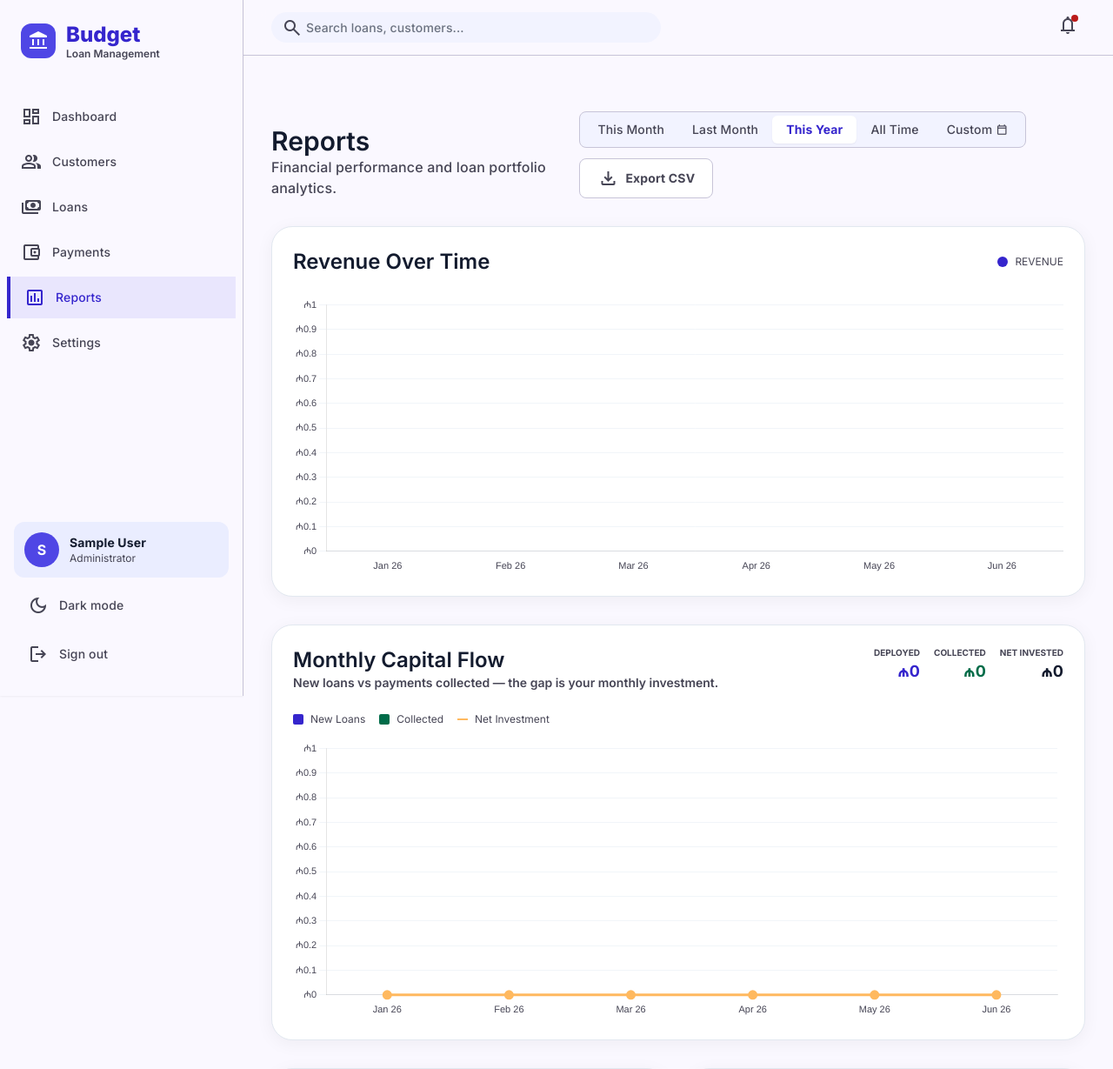
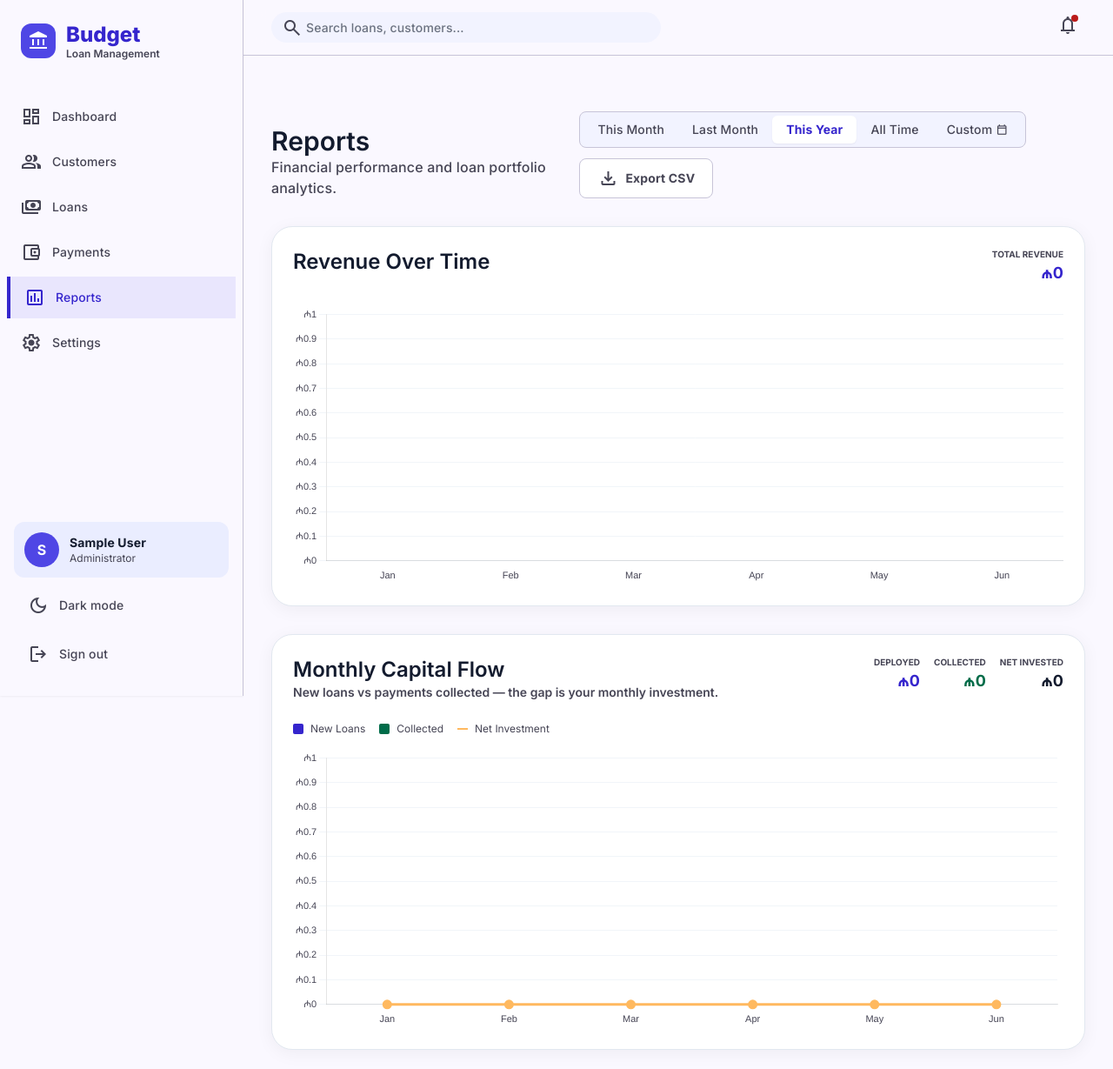
Before and after one commit to codeguy085/Budget, a Django app: page /reports/ in a window 1280 px wide. Shown: the top 1229 px of the page at 87% size. Run offline with Django 5.2, Linux system fonts and the light colour scheme; the visitor is signed in with stand-in values (Sample User, id 1); data that the repository does not hold is empty; some libraries are stand-ins or nearby versions.

Commit message:
graph fixes

```diff
--- a/loan/views.py
+++ b/loan/views.py
@@ -527,10 +527,11 @@ def reports(request):
         risk_blurb = f'{late_count_in_range} late of {total_payments_in_range} payments.'
 
     revenue_chart_data = {
-        'labels': [date(y, m, 1).strftime('%b %y') for (y, m) in chart_months],
+        'labels': [date(y, m, 1).strftime('%b') for (y, m) in chart_months],
         'data': [int(round(revenue_by_month[m])) for m in chart_months],
         'peakIndex': peak_month_index,
     }
+    total_revenue_in_range = int(round(sum(revenue_by_month.values())))
 
     new_loans_by_month = OrderedDict((m, 0) for m in chart_months)
     collected_by_month = OrderedDict((m, 0) for m in chart_months)
@@ -549,7 +550,7 @@ def reports(request):
     net_invested = total_deployed - total_collected
 
     capital_flow_data = {
-        'labels': [date(y, m, 1).strftime('%b %y') for (y, m) in chart_months],
+        'labels': [date(y, m, 1).strftime('%b') for (y, m) in chart_months],
         'new_loans': [new_loans_by_month[m] for m in chart_months],
         'collected': [collected_by_month[m] for m in chart_months],
         'gap': [gap_by_month[m] for m in chart_months],
@@ -564,6 +565,7 @@ def reports(request):
         'custom_end_iso': end_date.isoformat(),
         'revenue_chart_data': revenue_chart_data,
         'capital_flow_data': capital_flow_data,
+        'total_revenue_in_range': total_revenue_in_range,
         'total_deployed': total_deployed,
         'total_collected': total_collected,
         'net_invested': net_invested,
@@ -744,7 +746,7 @@ def dashboard(request):
             if key in months_set:
                 expected_by_month[key] += l.monthly_payment
 
-    month_labels = [date(y, m, 1).strftime('%b %y') for (y, m) in months]
+    month_labels = [date(y, m, 1).strftime('%b') for (y, m) in months]
     cash_flow_data = {
         'labels': month_labels,
         'paid': list(paid_by_month.values()),
--- a/templates/reports.html
+++ b/templates/reports.html
@@ -43,11 +43,11 @@
 </form>
 
 <section class="bg-surface-container-lowest rounded-3xl p-5 lg:p-6 soft-shadow border border-slate-200">
-  <div class="flex justify-between items-center mb-6 gap-3">
+  <div class="flex justify-between items-start mb-6 gap-3">
     <h3 class="text-headline-md lg:text-2xl font-semibold text-on-surface">Revenue Over Time</h3>
-    <div class="flex items-center gap-2 flex-shrink-0">
-      <div class="w-3 h-3 rounded-full bg-primary"></div>
-      <span class="text-[10px] lg:text-xs text-on-surface-variant uppercase">Revenue</span>
+    <div class="text-right min-w-0 flex-shrink-0">
+      <p class="text-[10px] text-on-surface-variant font-bold uppercase">Total Revenue</p>
+      <p class="text-base lg:text-lg font-bold text-primary truncate">₼{{ total_revenue_in_range|intcomma }}</p>
     </div>
   </div>
   <div class="h-56 lg:h-80 relative">
```
